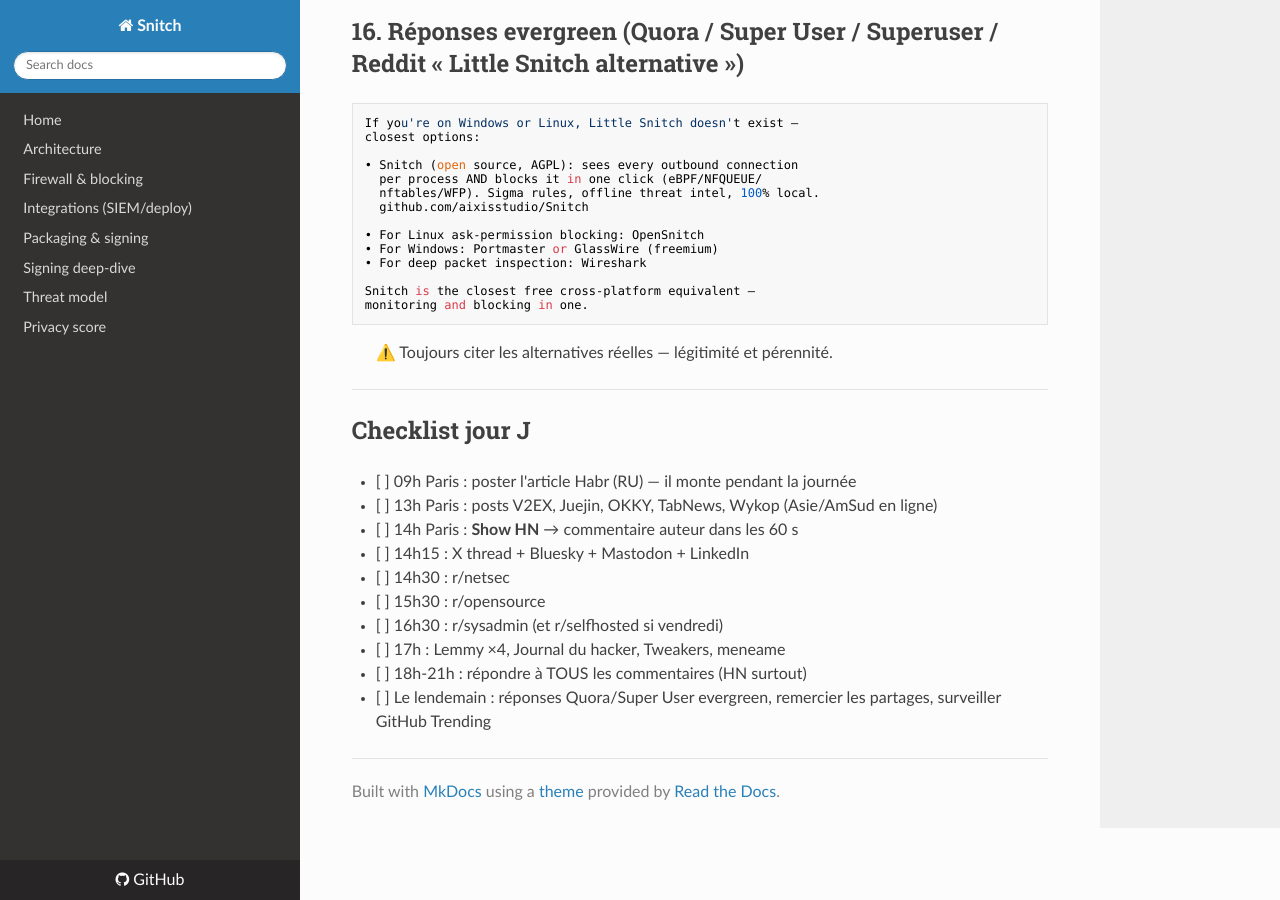
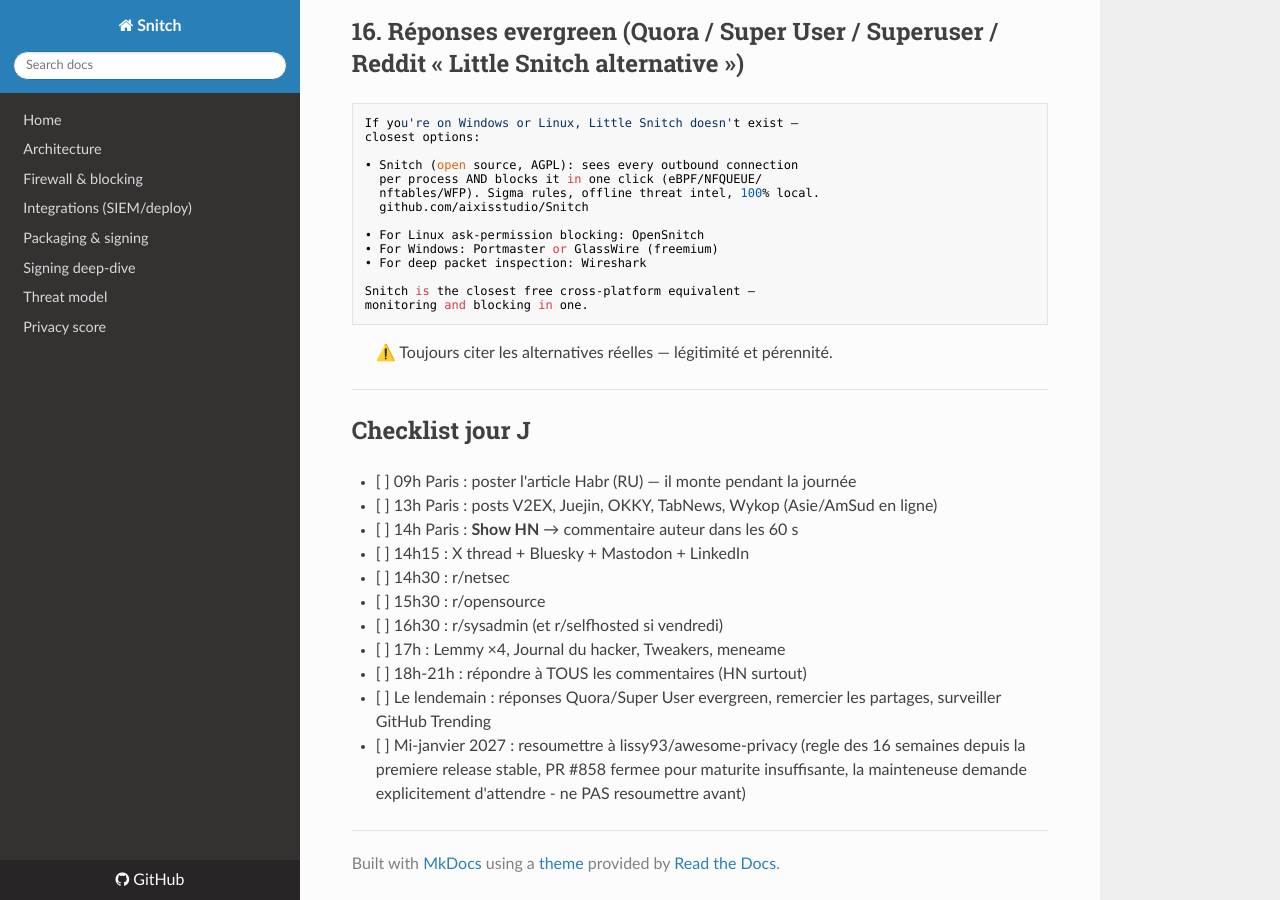
Before and after one commit to aixisstudio/Snitch, an MkDocs documentation site: the page built from docs/drafts-launch.md, in a window 1280 px wide and 900 px high, scrolled down 9390 px. Built offline with MkDocs 1.6.1, drawn with Linux system fonts in a browser that asks for light colours; nearby versions of some CDN libraries.

Commit message:
Note awesome-privacy 16-week maturity gate before resubmitting

```diff
--- a/docs/drafts-launch.md
+++ b/docs/drafts-launch.md
@@ -530,3 +530,7 @@
 - [ ] 18h-21h : répondre à TOUS les commentaires (HN surtout)
 - [ ] Le lendemain : réponses Quora/Super User evergreen, remercier
       les partages, surveiller GitHub Trending
+- [ ] Mi-janvier 2027 : resoumettre à lissy93/awesome-privacy
+      (regle des 16 semaines depuis la premiere release stable, PR #858
+      fermee pour maturite insuffisante, la mainteneuse demande
+      explicitement d'attendre - ne PAS resoumettre avant)
```
